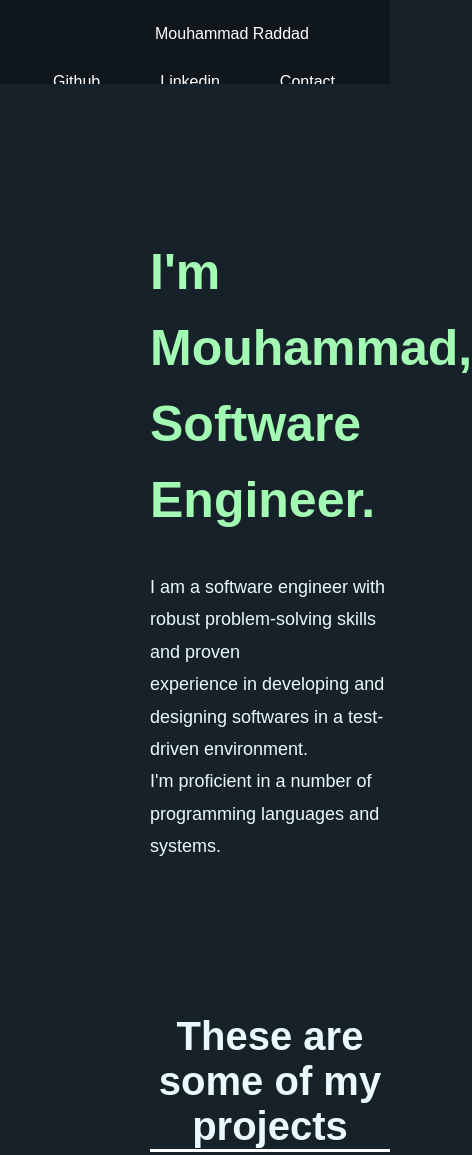
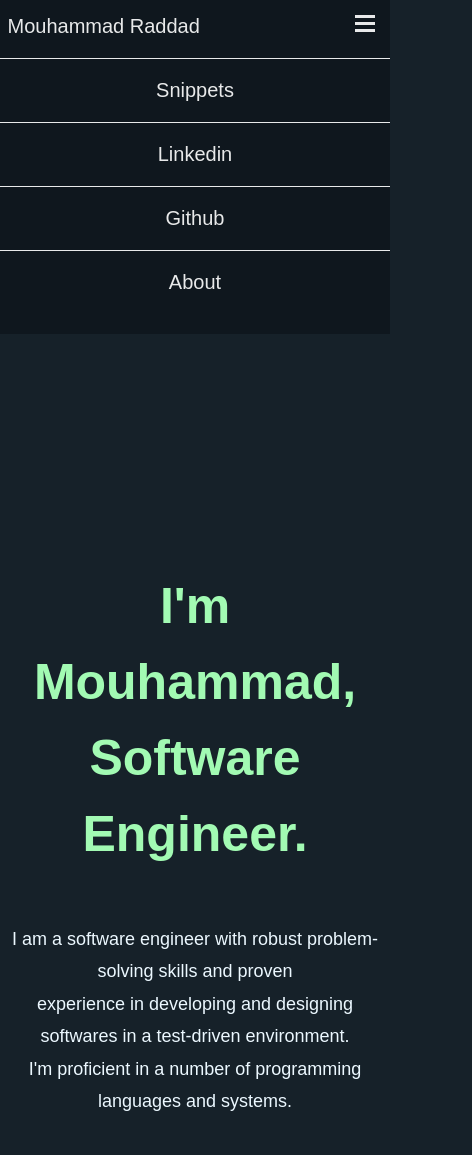
Before and after one commit to mouhammad-raddad/mouhammad-raddad.github.io, a website: page index.html in a window 390 px wide. Shown: the top 1155 px of the page, 472 px wide, since content can reach past the window. Drawn offline with Linux system fonts and the light colour scheme.

Commit message:
fix grid and flexbox

```diff
--- a/index.html
+++ b/index.html
@@ -1,45 +1,70 @@
 <html lang="en">
   <head>
-  <link rel="stylesheet"
+    <link
+      rel="stylesheet"
       type="text/css"
       media="screen"
-        href="css/clear-sans.css">
-  <link rel="stylesheet"
-        href="styles.css" />
+      href="css/clear-sans.css"
+    />
+    <link rel="stylesheet" href="styles.css" />
     <meta charset="UTF-8" />
-  <meta http-equiv="X-UA-Compatible"
-        content="IE=edge" />
-  <meta name="viewport"
-        content="width=device-width, initial-scale=1.0" />
+    <meta http-equiv="X-UA-Compatible" content="IE=edge" />
+    <meta name="viewport" content="width=device-width, initial-scale=1.0" />
     <title>Mouhammad Raddad</title>
   </head>
   <body>
-  <nav>
-    <ul>
-      <li class="firstlist"
-          style="float:left"><a href="#mouhammad-raddad">Mouhammad Raddad</a></li>
-      <li class="secondlist"><a href="#Contact">Contact</a></li>
-      <li class="secondlist"><a href="https://www.linkedin.com/in/mouhammad-raddad/">Linkedin</a></li>
-            <li class="secondlist"><a href="https://github.com/mouhammad-raddad">Github</a><li>
-      <li class="secondlist"><a href="#Snippets">Snippets</a></li>
+    <nav class="navbar">
+      <div class="container-icon"><a href="">Mouhammad Raddad</a></div>
+      <ul class="nav-list">
+        <li class="list-item"><a href="#Snippets">Snippets</a></li>
+        <li class="list-item">
+          <a
+            target="_blank"
+            href="https://www.linkedin.com/in/mouhammad-raddad/"
+            >Linkedin</a
+          >
+        </li>
+        <li class="list-item">
+          <a target="_blank" href="https://github.com/mouhammad-raddad"
+            >Github</a
+          >
+        </li>
+        <li class="list-item"><a href="#About">About</a></li>
       </ul>
+      <div class="menu">
+        <div class="menu-line"></div>
+        <div class="menu-line"></div>
+        <div class="menu-line"></div>
+      </div>
     </nav>
+
     <header id="mouhammad-raddad">
-    <h1>I'm Mouhammad, Software Engineer.</h1>
-    <p>I am a software engineer with robust problem-solving skills and proven<br>experience in developing and designing
-      softwares in a test-driven environment.<br>I'm proficient in a number of programming languages and systems.</p>
+      <div><h1>I'm Mouhammad, Software Engineer.</h1></div>
+      <div id="Snippets"></div>
+      <div>
+        <p>
+          I am a software engineer with robust problem-solving skills and
+          proven<br />experience in developing and designing softwares in a
+          test-driven environment.<br />I'm proficient in a number of
+          programming languages and systems.
+        </p>
+      </div>
     </header>
 
-  <main id="Snippets">
-    <h2 class="projects-section-header">These are some of my projects</h2>
+    <div class="projects-section-header">
+      <h2>These are some of my projects</h2>
+      <div id="mainDiv"></div>
+    </div>
+
+    <main>
       <section class="container">
         <div class="grid-item">
-        <a href="https://mouhammad-raddad.github.io/Tribute-Page/"
+          <a
+            href="https://mouhammad-raddad.github.io/Tribute-Page/"
             target="_blank"
-           class="project project-tile">
-          <img class="project-image"
-               src="Tribute-Page.png"
-               alt="project" />
+            class="project project-tile"
+          >
+            <img class="project-image" src="Tribute-Page.png" alt="project" />
             <p class="project-title">
               <span class="code">&lt;</span>
               Tribute Page
@@ -51,12 +76,12 @@
         </h3> -->
         </div>
         <div class="grid-item">
-        <a href="https://mouhammad-raddad.github.io/Survey-Form/"
+          <a
+            href="https://mouhammad-raddad.github.io/Survey-Form/"
             target="_blank"
-           class="project project-tile">
-          <img class="project-image"
-               src="Survey-Form.png"
-               alt="project" />
+            class="project project-tile"
+          >
+            <img class="project-image" src="Survey-Form.png" alt="project" />
             <p class="project-title">
               <span class="code">&lt;</span>
               Survey Form
@@ -68,12 +93,16 @@
         </h3> -->
         </div>
         <div class="grid-item">
-        <a href="https://mouhammad-raddad.github.io/Product-Landing-Page/"
+          <a
+            href="https://mouhammad-raddad.github.io/Product-Landing-Page/"
             target="_blank"
-           class="project project-tile">
-          <img class="project-image"
+            class="project project-tile"
+          >
+            <img
+              class="project-image"
               src="Product-Landing-Page.png"
-               alt="project" />
+              alt="project"
+            />
             <p class="project-title">
               <span class="code">&lt;</span>
               Product Landing Page
@@ -85,12 +114,16 @@
         </h3> -->
         </div>
         <div class="grid-item">
-        <a href="https://mouhammad-raddad.github.io/Technical-Documentation-Page/"
+          <a
+            href="https://mouhammad-raddad.github.io/Technical-Documentation-Page/"
             target="_blank"
-           class="project project-tile">
-          <img class="project-image"
+            class="project project-tile"
+          >
+            <img
+              class="project-image"
               src="Technical-Documentation-Page.png"
-               alt="project" />
+              alt="project"
+            />
             <p class="project-title">
               <span class="code">&lt;</span>
               Technical Documentation Page
@@ -104,10 +137,13 @@
       </section>
     </main>
 
-  <footer id="Contact">
-    <p>Designed and developed by Mouhammad Raddad.<br>
-      Built with HTML and CSS. Hosted on Github Pages.</p>
+    <footer id="About">
+      <div>
+        <p>
+          Designed and developed by Mouhammad Raddad.<br />
+          Built with HTML and CSS. Hosted on Github Pages.
+        </p>
+      </div>
     </footer>
-
   </body>
 </html>
--- a/styles.css
+++ b/styles.css
@@ -1,49 +1,77 @@
 body {
   /* background-color: #162129; */
-  margin: 0;
   font-family: 'Clear Sans', sans-serif;
   display: flex;
   flex-direction: column;
   color: rgb(236, 248, 255);
   -webkit-font-smoothing: antialiased;
-  min-height: 100 vh;
-  margin: 0 px;
-  padding: 0 px;
-  max-width: 100 vw;
+  min-height: 100vh;
+  margin: 0px;
+  padding: 0px;
+  max-width: 100vw;
   background-color: rgb(22, 33, 41);
 }
-nav ul {
+.navbar {
+  background-color: #0f171d;
+  color: white;
+  display: flex;
+  justify-content: space-around;
+  align-items: center;
+  font-size: 20px;
+  position: fixed;
+  width: 100%;
+  opacity: 90%;
 }
-nav ul {
+.nav-list {
   list-style-type: none;
-  margin: 0;
-  padding: 0;
-  overflow: hidden;
-  background-color: #0f171d;
-  position: fixed;
-  top: 0;
-  width: 100%;
-  height: 10%;
 }
-nav li {
-  float: right;
+.nav-list .list-item {
+  display: inline-block;
+  padding: 20px 10px;
 }
-nav li a {
-  display: block;
+.navbar a {
   color: white;
-  padding: 5px;
-  padding-top: 25px;
   text-decoration: none;
-  text-align: center;
 }
-.firstlist {
-  padding-left: 150px !important;
+.navbar a:hover {
+  color: #a2fab3;
 }
-.secondlist {
-  padding-right: 50px;
+.menu {
+  display: none;
 }
-nav li a:hover:not(.active) {
-  background-color: #162129;
+.menu-line {
+  width: 20px;
+  height: 3px;
+  background-color: white;
+  margin-bottom: 4px;
+}
+@media all and (max-width: 480px) {
+  .navbar {
+    flex-direction: column;
+    position: relative;
+  }
+  .navbar .container-icon {
+    width: 100%;
+    margin-top: 15px;
+    margin-left: 15px;
+  }
+  .menu {
+    display: block;
+    position: absolute;
+    right: 15px;
+    top: 15px;
+  }
+  .nav-list {
+    list-style-type: none;
+    width: 100%;
+    text-align: center;
+    padding-top: 10px;
+    padding: 0px !important;
+  }
+  .nav-list .list-item {
+    display: block;
+    border-top: 1px solid white;
+  }
 }
 header h1 {
   color: #a2fab3;
@@ -58,24 +86,33 @@ header p {
   line-height: 180%;
 }
 header {
+  display: flex;
+  flex-direction: column;
+  text-align: center;
+  justify-content: center;
   padding-top: 200px;
-  padding-left: 150px;
+  padding-bottom: 50px;
 }
-main:not(.projects-section-header) {
-  padding-left: 150px;
-  padding-top: 100px;
+main {
+  padding-top: 50px;
 }
 .projects-section-header {
-  max-width: 640px;
-  border-bottom: 0.2rem solid white;
+  display: flex;
+  flex-direction: column;
   text-align: center;
-  font-size: 40px;
-  font-family: 'Raleway', sans-serif;
+  justify-content: center;
+  /* border-bottom: 1px solid #a2fab3; */
+  font-size: 20px;
   font-weight: 700;
-
+}
+#mainDiv {
+  border-bottom: 2px solid #a2fab3;
+  margin: 0px 30%;
+  align-items: center;
 }
 .container {
   display: grid;
+  justify-content: center;
   grid-template-columns: repeat(auto-fit, minmax(300px, 0fr));
   grid-gap: 4rem;
   width: 100%;
@@ -114,10 +151,8 @@ main:not(.projects-section-header) {
   color: #a2fab3;
 }
 footer {
+  display: flex;
+  justify-content: center;
   background-color: #0f171d;
-  padding-left: 150px;
-  /* width: 100%; */
-  height: 15%;
-  text-align: start;
-  padding-top: 70px;
+  padding: 30px 30px;
 }
```
Lines whose indentation alone changed are shown as unchanged.
